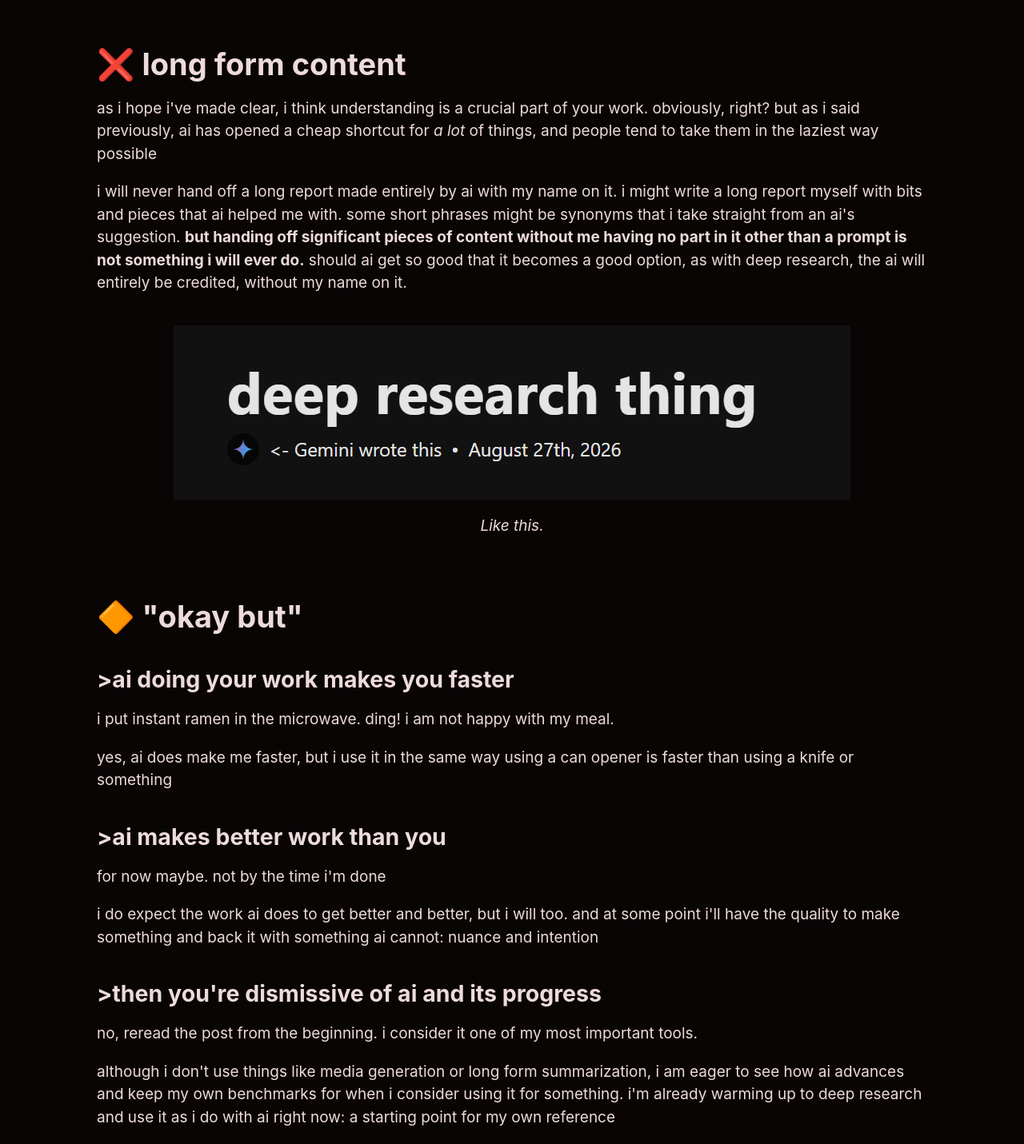
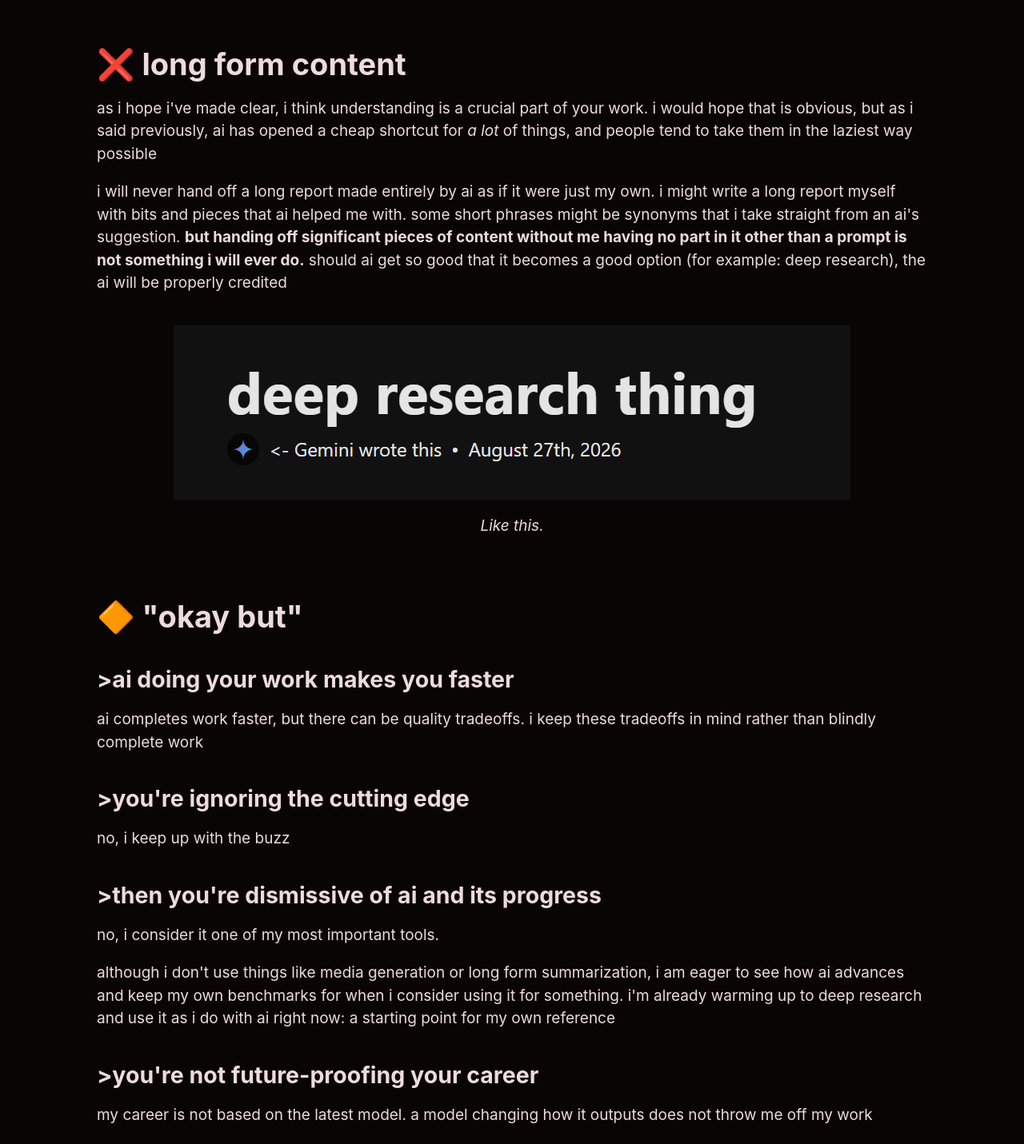
Before and after one commit to zyplos/zyplos-portfolio, a Next.js app: page /ai in a window 1280 px wide. Shown: the part 8020-9451 px from the top of the page at 80% size. Built offline with nearby package versions, Linux system fonts and the light colour scheme.

Commit message:
update ai post, update old "Zyplos" links, shrink command block

```diff
--- a/app/ai/page.tsx
+++ b/app/ai/page.tsx
@@ -93,7 +93,7 @@ export default function AIPolicyPage() {
 
         <div className={styles.padded}>
           <a
-            href="https://github.com/Zyplos/LatentWriter"
+            href="https://github.com/zyplos/LatentWriter"
             target="_blank"
             rel="noreferrer"
           >
@@ -454,22 +454,22 @@ export default function AIPolicyPage() {
 
         <p>
           as i hope i've made clear, i think understanding is a crucial part of
-          your work. obviously, right? but as i said previously, ai has opened a
-          cheap shortcut for <i>a lot</i> of things, and people tend to take
-          them in the laziest way possible
+          your work. i would hope that is obvious, but as i said previously, ai
+          has opened a cheap shortcut for <i>a lot</i> of things, and people
+          tend to take them in the laziest way possible
         </p>
 
         <p>
-          i will never hand off a long report made entirely by ai with my name
-          on it. i might write a long report myself with bits and pieces that ai
-          helped me with. some short phrases might be synonyms that i take
-          straight from an ai's suggestion.{" "}
+          i will never hand off a long report made entirely by ai as if it were
+          just my own. i might write a long report myself with bits and pieces
+          that ai helped me with. some short phrases might be synonyms that i
+          take straight from an ai's suggestion.{" "}
           <b>
             but handing off significant pieces of content without me having no
             part in it other than a prompt is not something i will ever do.
           </b>{" "}
-          should ai get so good that it becomes a good option, as with deep
-          research, the ai will entirely be credited, without my name on it.
+          should ai get so good that it becomes a good option (for example: deep
+          research), the ai will be properly credited
         </p>
 
         <CaptionedImage
@@ -485,33 +485,8 @@ export default function AIPolicyPage() {
 
         <h4>&#x3E;ai doing your work makes you faster</h4>
         <p>
-          i put instant ramen in the microwave. ding! i am not happy with my
-          meal.
-        </p>
-        <p>
-          yes, ai does make me faster, but i use it in the same way using a can
-          opener is faster than using a knife or something
-        </p>
-
-        <h4>&#x3E;ai makes better work than you</h4>
-        <p>for now maybe. not by the time i'm done</p>
-        <p>
-          i do expect the work ai does to get better and better, but i will too.
-          and at some point i'll have the quality to make something and back it
-          with something ai cannot: nuance and intention
-        </p>
-
-        <h4>&#x3E;then you're dismissive of ai and its progress</h4>
-        <p>
-          no, reread the post from the beginning. i consider it one of my most
-          important tools.
-        </p>
-        <p>
-          although i don't use things like media generation or long form
-          summarization, i am eager to see how ai advances and keep my own
-          benchmarks for when i consider using it for something. i'm already
-          warming up to deep research and use it as i do with ai right now: a
-          starting point for my own reference
+          ai completes work faster, but there can be quality tradeoffs. i keep
+          these tradeoffs in mind rather than blindly complete work
         </p>
 
         <h4>&#x3E;you're ignoring the cutting edge</h4>
@@ -521,6 +496,24 @@ export default function AIPolicyPage() {
         <p>
           the modern job market is not competitive with <i>me</i>
         </p> */}
+
+        {/* <h4>&#x3E;ai makes better work than you</h4>
+        <p>for now maybe. not by the time i'm done</p>
+        <p>
+          i do expect the work ai does to get better and better, but i will too.
+          and at some point i'll have the quality to make something and back it
+          with something ai cannot: nuance and intention
+        </p> */}
+
+        <h4>&#x3E;then you're dismissive of ai and its progress</h4>
+        <p>no, i consider it one of my most important tools.</p>
+        <p>
+          although i don't use things like media generation or long form
+          summarization, i am eager to see how ai advances and keep my own
+          benchmarks for when i consider using it for something. i'm already
+          warming up to deep research and use it as i do with ai right now: a
+          starting point for my own reference
+        </p>
 
         <h4>&#x3E;you're not future-proofing your career</h4>
         <p>
--- a/app/layout.tsx
+++ b/app/layout.tsx
@@ -50,8 +50,8 @@ export const metadata: Metadata = {
   },
   twitter: {
     card: "summary",
-    site: "@Zyplos",
-    creator: "@Zyplos",
+    site: "@zyplos",
+    creator: "@zyplos",
   },
 };
 
--- a/components/SpecialtyCard/styles.module.scss
+++ b/components/SpecialtyCard/styles.module.scss
@@ -503,6 +503,7 @@
   background-size: auto 140%;
   background-position: 95% -50%;
   background-repeat: no-repeat;
+  color: #fff;
 
   position: relative;
   overflow: hidden;
```
Also changed, not shown: app/page.tsx (+2 -9 lines), app/projects/page.tsx (+5 -5 lines), internals/projectData.tsx (+17 -17 lines), 1 other file (tests, documents, lock files or other folders).
